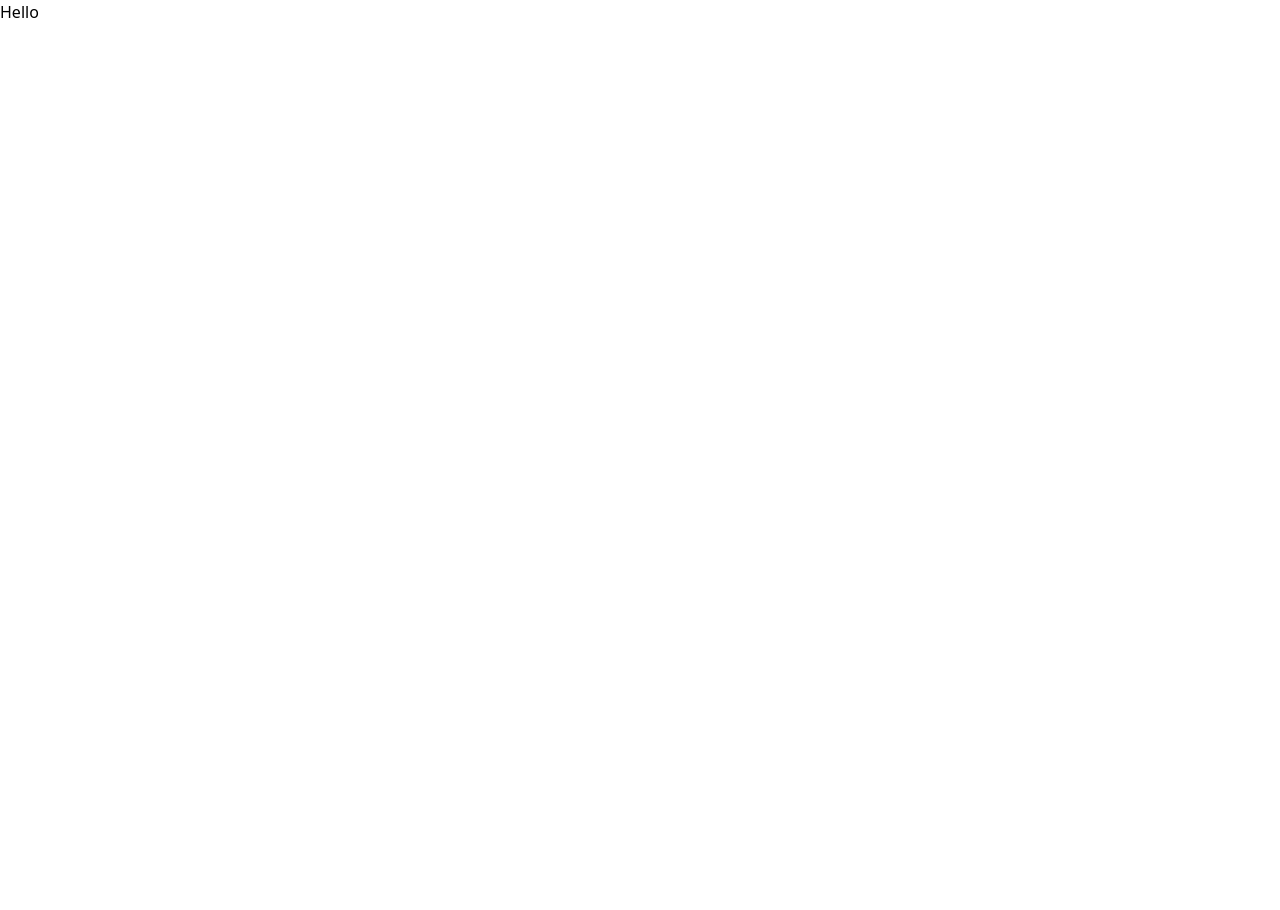
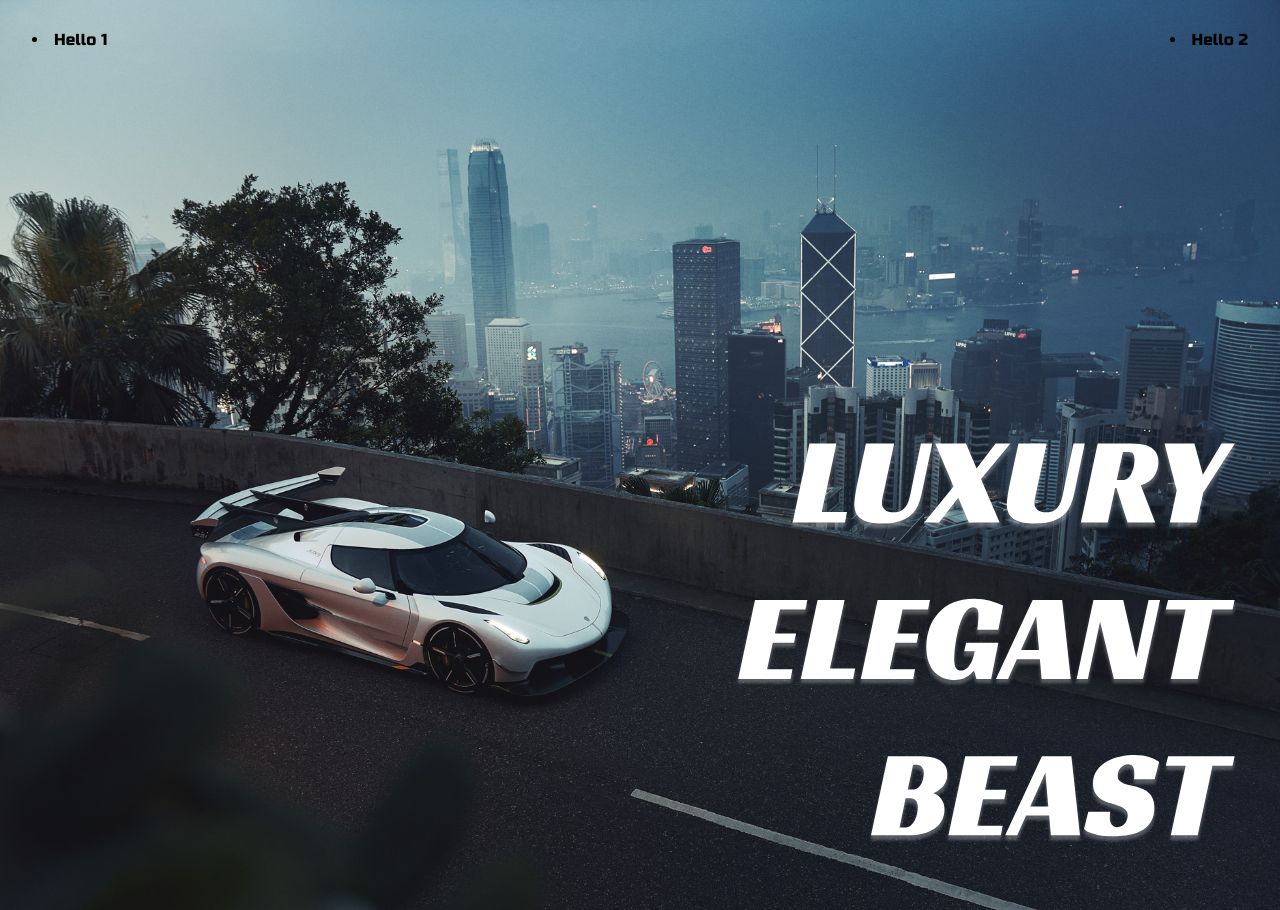
Before and after one commit to ukayaj620/asccent, a React (Create React App) app: page / in a window 1280 px wide. Before the commit the page ends 800 px from the top, so only its background shows below. Built offline with nearby package versions, Linux system fonts and the light colour scheme.

Commit message:
test: add sample implementation

```diff
--- a/src/App.js
+++ b/src/App.js
@@ -1,8 +1,13 @@
 import React from 'react';
+import NavBar from './components/NavBar';
+import image from './helpers/image';
 
 const App = () => {
   return (
-    <div clasName="bg-black">Hello</div>
+    <div className="relative flex flex-col w-full">
+      <NavBar />
+      <img style={{ marginTop: '-5rem' }} src={image.load('background')}/>
+    </div>
   );
 }
 
```
